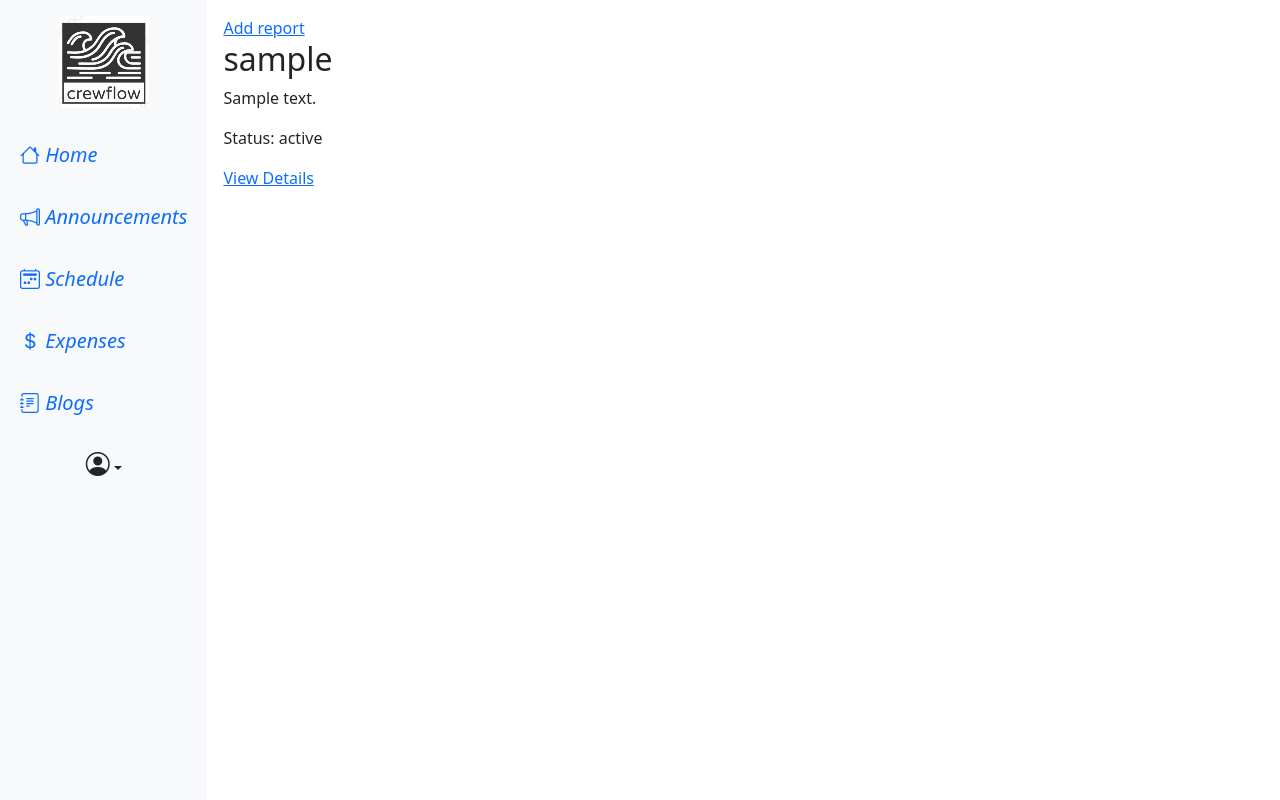
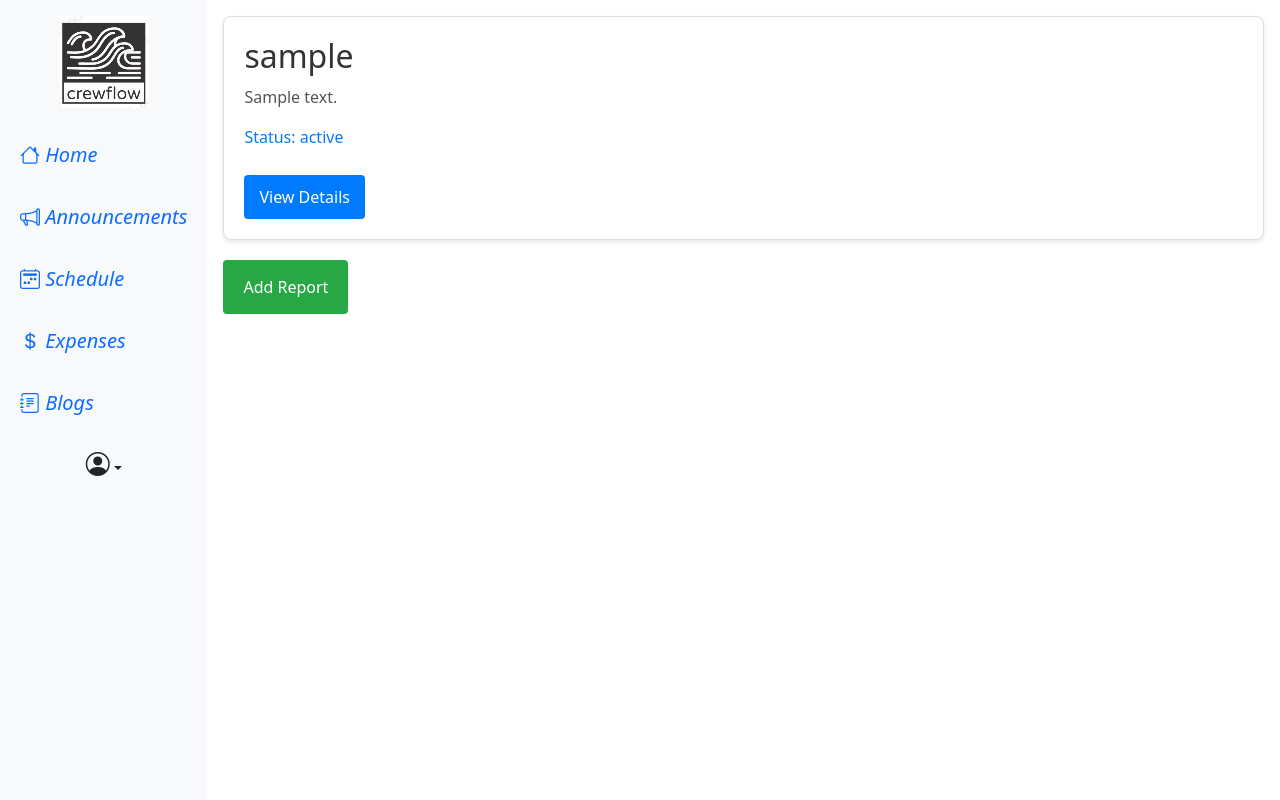
Before and after one commit to woodymorrice/crewflow, a Django app: template main/templates/main/expense_reports.html in a window 1280 px wide. Run offline with Django 3.2, Linux system fonts and the light colour scheme; the template is opened without the code that fills it: most values are stand-ins (such as "Sample title", 1, 10 or a date in 2020); some libraries are stand-ins or nearby versions.

Commit message:
add style to expense pages

```diff
--- a/main/templates/main/expense_reports.html
+++ b/main/templates/main/expense_reports.html
@@ -1,22 +1,84 @@
 {% extends "main/base.html" %}
 
 {% block content %}
-    <div>
-    <a href="{% url 'main:add_report'%}">Add report</a>
+    <div class="report-list">
+        {% if reports %}
+            {% for report in reports %}
+                <div class="report-item">
+                    <h2>{{ report.requester.username }}</h2>
+                    <p class="report-detail">{{ report.detail }}</p>
+                    <p class="report-status">Status: {{ report.get_status_display }}</p>
+                    <a class="view-details-link" href="{% url 'main:report_detail' report.id %}">View Details</a>
+                </div>
+            {% endfor %}
+        {% else %}
+            <p>No report available.</p>
+        {% endif %}
     </div>
 
-{% if reports %}
-    {% for report in reports %}
-    <div>
-        <h2>{{ report.requester.username }}</h2>
-        <p>{{ report.detail }}</p>
-        <p>Status: {{ report.get_status_display }}</p>
-        <a href="{% url 'main:report_detail' report.id %}">View Details</a>
+    <div class="add-report-button">
+        <a href="{% url 'main:add_report'%}">Add Report</a>
     </div>
-    {% endfor %}
 
-    {% else %}
-    <p>No report available.</p>
-{% endif %}
+    <style>
+    /* Place this CSS in your external stylesheet or within a <style> tag in the head of your HTML document */
 
+.report-list {
+    display: grid;
+    gap: 20px;
+}
+
+.report-item {
+    background-color: #fff;
+    padding: 20px;
+    border: 1px solid #ddd;
+    border-radius: 8px;
+    box-shadow: 0 2px 4px rgba(0, 0, 0, 0.1);
+}
+
+h2 {
+    color: #333;
+    margin-bottom: 10px;
+}
+
+.report-detail {
+    color: #555;
+}
+
+.report-status {
+    color: #007BFF;
+}
+
+.view-details-link {
+    display: inline-block;
+    background-color: #007BFF;
+    color: #fff;
+    padding: 10px 15px;
+    border-radius: 4px;
+    text-decoration: none;
+    margin-top: 10px;
+}
+
+.view-details-link:hover {
+    background-color: #0056b3;
+}
+
+.add-report-button {
+    margin-top: 20px;
+}
+
+.add-report-button a {
+    display: inline-block;
+    background-color: #28a745;
+    color: #fff;
+    padding: 15px 20px;
+    border-radius: 4px;
+    text-decoration: none;
+}
+
+.add-report-button a:hover {
+    background-color: #218838;
+}
+
+    </style>
 {% endblock content %}
```
Also changed, not shown: main/templates/main/add_report.html (+86 -6 lines), main/templates/main/report_detail.html (+29 -3 lines).
